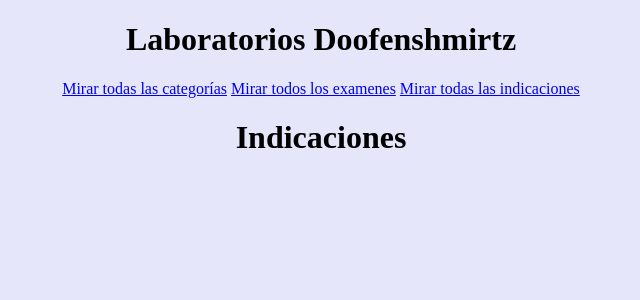
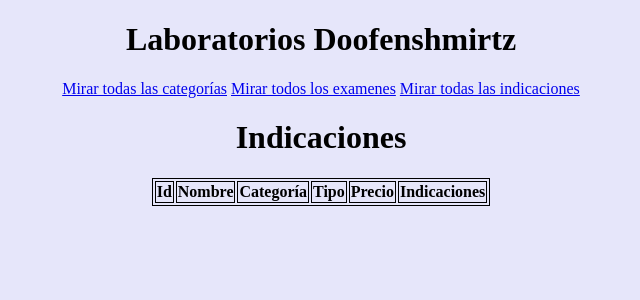
Before and after one commit to Luna-Hazuki2006/Laboratorio_Doofenshmirtz, a Flask app: page /crear_indicacion in a window 1280 px wide. Shown: the top 300 px of the page, without its empty margins (319-959 px from the left). Run offline with Flask 3, Linux system fonts and the light colour scheme; lists and menus that the app fills with data are empty.

Commit message:
con el boiler plate

```diff
--- a/templates/examenes/index.html
+++ b/templates/examenes/index.html
@@ -18,8 +18,9 @@
         <td>{{ servicio['categoria'] }}</td>
         <td>{{ servicio['tipo'] }}</td>
         <td>{{ servicio['precio'] }}</td>
-        <td>{{ servicio['indicacion'] }}</td>
+        <td>{{ servicio['indicaciones'] }}</td>
     </tr>
+    {% endfor %}
 </table>
 
 {% endblock %}
--- a/templates/indicaciones/index.html
+++ b/templates/indicaciones/index.html
@@ -2,5 +2,25 @@
 
 {% block content %}
 <h1>{% block title %}Indicaciones{% endblock %}</h1>
+<table>
+    <tr>
+        <th>Id</th>
+        <th>Nombre</th>
+        <th>Categoría</th>
+        <th>Tipo</th>
+        <th>Precio</th>
+        <th>Indicaciones</th>
+    </tr>
+    {% for servicio in servicios %}
+    <tr>
+        <td>{{ servicio['id'] }}</td>
+        <td>{{ servicio['nombre'] }}</td>
+        <td>{{ servicio['categoria'] }}</td>
+        <td>{{ servicio['tipo'] }}</td>
+        <td>{{ servicio['precio'] }}</td>
+        <td>{{ servicio['indicaciones'] }}</td>
+    </tr>
+    {% endfor %}
+</table>
 
 {% endblock %}
```
